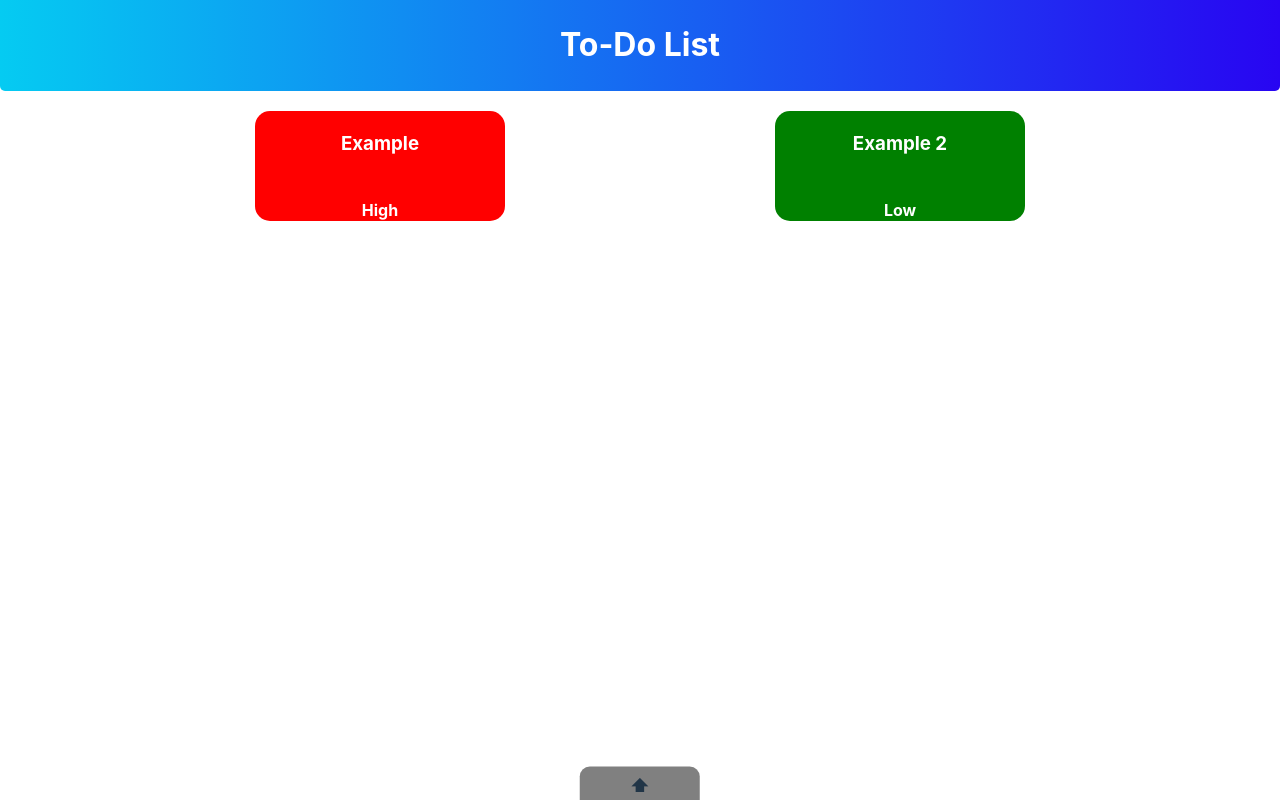
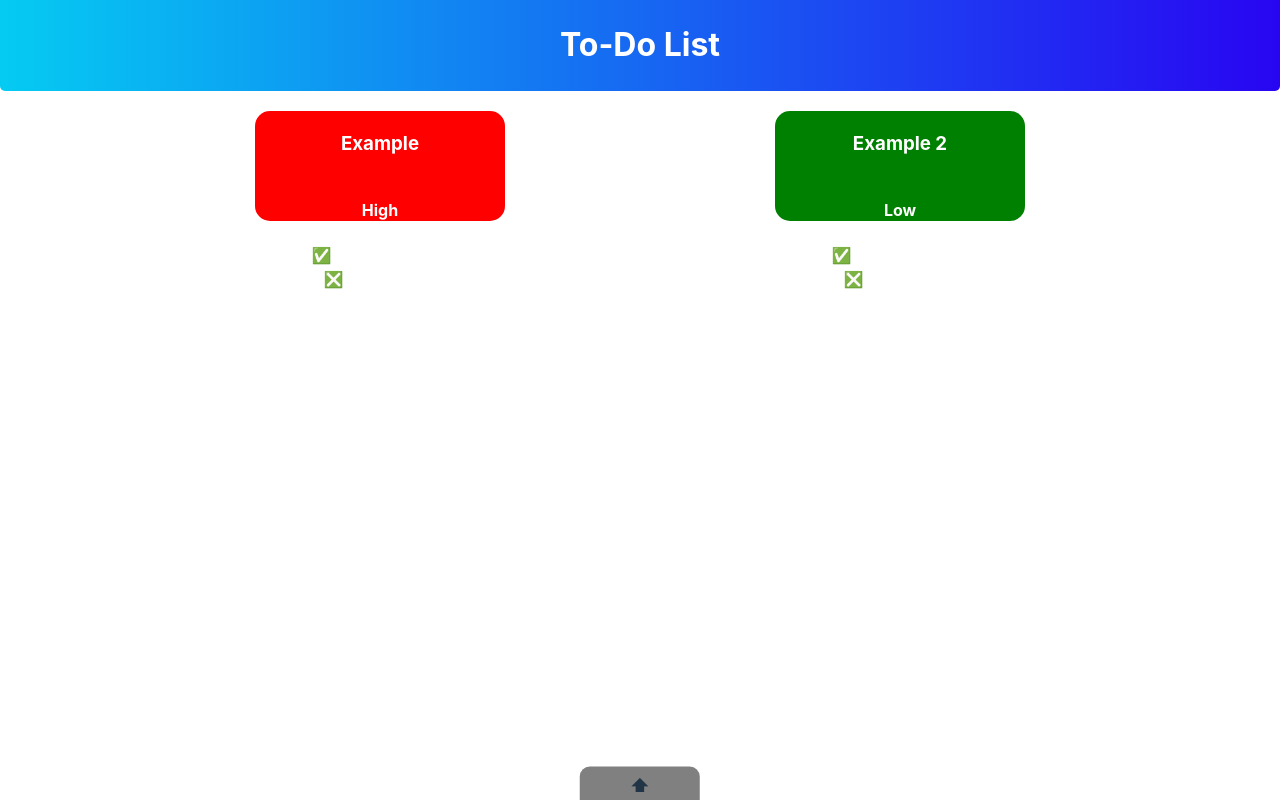
Before and after one commit to DylCru/To-Do-List-React, a React (Vite) app in the folder cool-react-app/: page / in a window 1280 px wide. Built offline with nearby package versions, Linux system fonts and the light colour scheme.

Commit message:
Add TaskTools

```diff
--- a/cool-react-app/src/components/Task.jsx
+++ b/cool-react-app/src/components/Task.jsx
@@ -25,6 +25,10 @@ export default function task(props) {
         <div className={taskClass} style={priorityColour} onClick={expand}>
             <h3 className="task--name">{props.task}</h3>
             <h4 className="task--priority">{props.priority}</h4>
+            <div className="task--tools">
+                 <div className="task--complete">✅ Complete Task</div>
+                 <div className="task--delete">❎ Delete Task</div>
+            </div>
         </div>
     )
 }
```
